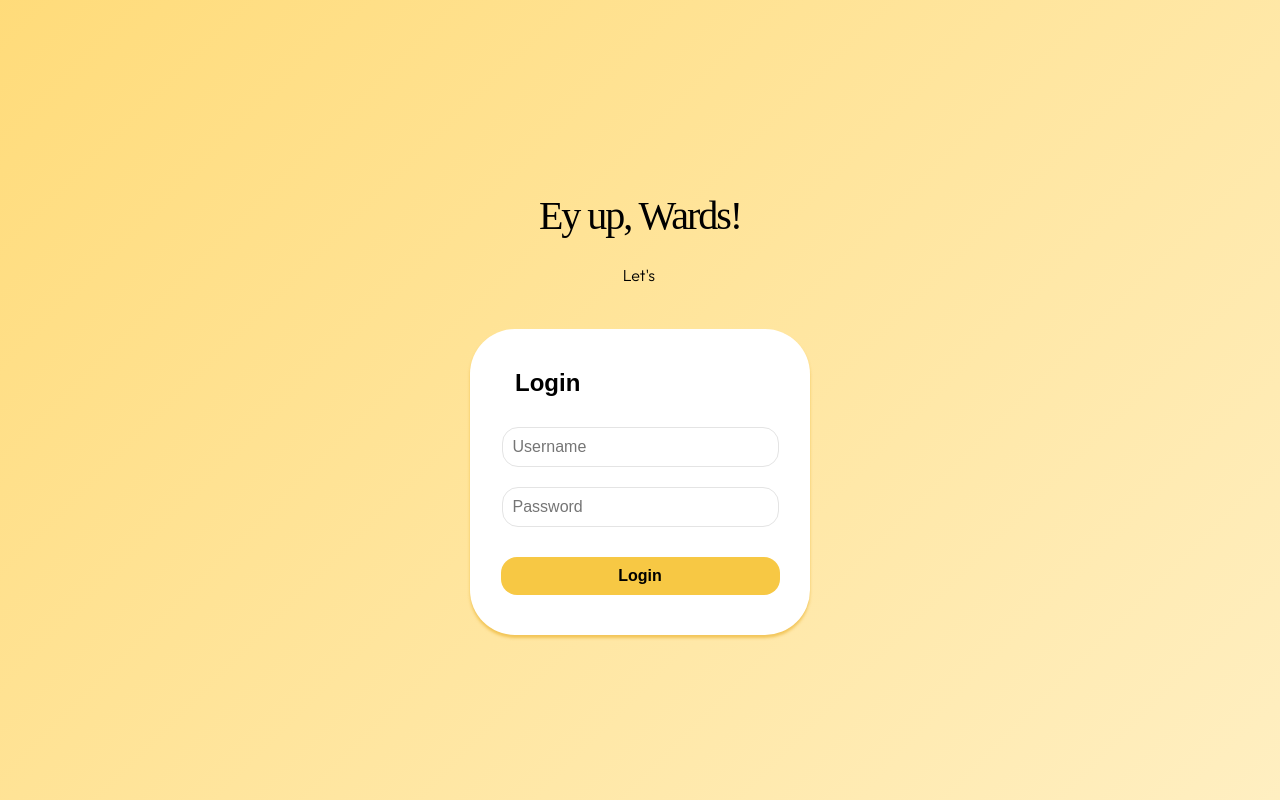
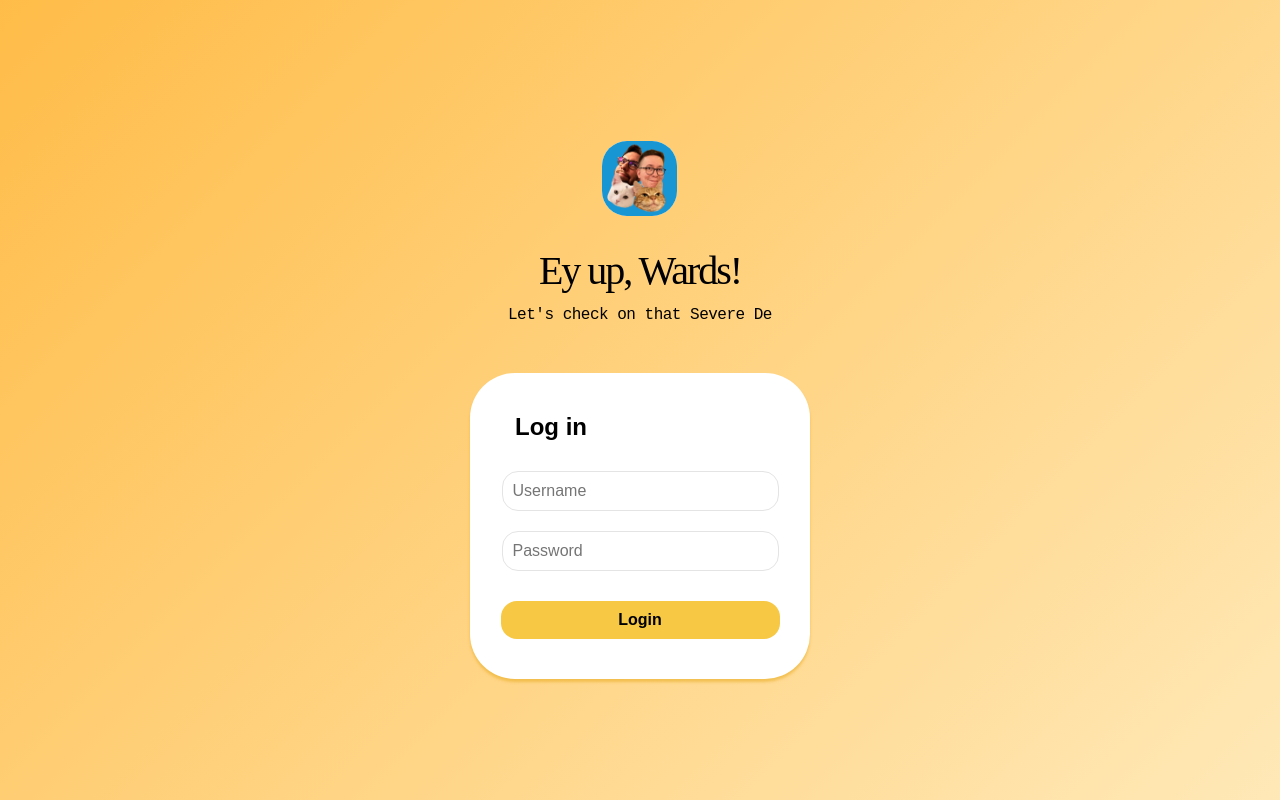
Before and after one commit to jackieldn/ward-family, a Flask app: page /login in a window 1280 px wide. Run offline with Flask 3, Linux system fonts and the light colour scheme; some web fonts are replaced.

Commit message:
Login page design tweaks

```diff
--- a/templates/login.html
+++ b/templates/login.html
@@ -11,13 +11,20 @@
     <link rel="apple-touch-icon" sizes="180x180" href="{{ url_for('static', filename='images/apple-touch-icon.png') }}">
     <link rel="icon" type="image/png" sizes="192x192" href="{{ url_for('static', filename='images/android-chrome-192x192.png') }}">
     <link rel="icon" type="image/png" sizes="512x512" href="{{ url_for('static', filename='images/android-chrome-512x512.png') }}">
-
     <link rel="preconnect" href="https://fonts.googleapis.com">
     <link rel="preconnect" href="https://fonts.gstatic.com" crossorigin>
     <script src="{{ url_for('static', filename='tfl-updates.js') }}" defer></script>
     <link href="https://fonts.googleapis.com/css2?family=Outfit:wght@100..900&family=Ovo&family=Radley&display=swap" rel="stylesheet">
 
     <style>
+
+        .page-logo {
+            width: 75px;
+            height: 75px;
+            border-radius: 25px;
+            background-color: white;
+            margin-top: 20px;
+        }
                 body {
             display: flex;
             flex-direction: column; /* Ensure elements are stacked vertically */
@@ -25,7 +32,7 @@
             align-items: center;
             height: 100vh;
             margin: 0;
-            background: linear-gradient(-45deg, #ffda76, #fff4d4, #ffda75, #fff9dd);
+            background: linear-gradient(-45deg, #ffda76, #fff4d4, #ffb940, #fff9dd);
             background-size: 400% 400%;
             animation: backgroundAnimation 10s ease infinite;
             font-family: Arial, sans-serif;
@@ -38,9 +45,42 @@
             100% { background-position: 0% 50%; }
         }
 
+        @media (max-width: 768px) {
+
             .typewriter-container {
+        padding-bottom: 10px;
+        margin-bottom: 10px;
+        max-width: 100%;
+    }
+
+    .typewriter {
+        font-size: 14px !important; /* Smaller font for mobile */
+        line-height: 1.5; /* Improve readability on mobile */
+    }
+    body {
+        justify-content: flex-start !important; /* Align from top */
+        padding-top: 30px; /* Add spacing from top */
+    }
+
+    .login-container {
+        margin-top: 5px; /* Adjust spacing */
+        padding: 15px; /* Add padding for smaller screens */
+    }
+}
+
+            .title-container {
+                margin-bottom: 10px;
                 text-align: center;
-            min-height: 30px;
+            }
+
+            .typewriter-container {
+            display: flex;
+            justify-content: center;
+            align-items: center;
+            padding-bottom: 10px;
+            overflow: hidden; /* Prevents cursor from escaping */
+            max-width: 100%; /* Limits width */
+            width: fit-content; /* Shrinks to fit text */
 }
 
         h1 {
@@ -48,26 +88,23 @@
             font-size: 40px;
             font-weight: 400;
             font-family: 'Radley', serif;
-            margin-bottom: 10px;
+            margin-bottom: -17px;
             font-style: normal;
             letter-spacing: -2px;
         }
 
         .typewriter {
-        font-family: "Outfit", serif;
-        font-optical-sizing: auto;
-        font-weight: 300;
-        min-height: 24px;
-        font-style: normal;
-        white-space: nowrap;
-        overflow: hidden;
-        border-right: 2px solid black;
-        width: 0;
-        animation: typing 2s steps(30, end) forwards, blink-caret 0.75s step-end infinite;
-        min-height: 24px;
-        min-width: 250px; /* Prevents collapsing when text disappears */
-        display: inline-block; /* Keeps space reserved */
-        animation: blink-caret 0.75s step-end infinite;
+    font-family: "Courier New", monospace;
+    font-size: 16px;
+    letter-spacing: -0.5px;
+    text-align: center;
+    white-space: pre-wrap; /* Wrap text and keep line breaks */
+    word-break: break-word; /* Prevent overflow */
+    overflow-wrap: break-word;
+    display: inline-block;
+    height: auto; /* Adjust for multiple lines */
+    line-height: 1.5;
+    padding-top: 0px;
 }
 
         @keyframes typing {
@@ -76,7 +113,8 @@
         }
 
         @keyframes blink-caret {
-            50% { border-color: transparent; }
+            from, to { border-color: transparent; }
+            50% { border-color: black; }
         }
 
         .login-container {
@@ -89,6 +127,7 @@
     margin-top: 20px;
     transform: translateY(50px);
     opacity: 0;
+    transition: all 0.4s ease-in-out; /* Smooth transition for height */
     animation: fadeInSlide 0.8s ease-out forwards;
 }
 
@@ -110,8 +149,10 @@
     box-shadow: 0px 3px 3px rgba(232, 173, 33, 0.579);
     text-align: center;
     width: 300px;
+    margin-top: 20px;
     transform: translateY(50px);
     opacity: 0;
+    transition: margin-top 0.3s ease-in-out, height 0.3s ease-in-out;
     animation: fadeInSlide 0.8s ease-out forwards;
 }
 
@@ -169,12 +210,18 @@
     </style>
 </head>
 <body>
+            <!-- Title Section -->
+            <div class="title-container">
+                <img src="{{ url_for('static', filename='images/logo.png') }}" alt="Logo" class="page-logo">
+                <h1>Ey up, Wards!</h1>
+            </div>
+
+            <!-- Typewriter Section -->
             <div class="typewriter-container">
-        <h1>Ey up, Wards!</h1>
                 <p id="animated-text" class="typewriter">&nbsp;</p>
             </div>
     <div class="login-container">
-        <h2>Login</h2>
+        <h2>Log in</h2>
         {% with messages = get_flashed_messages(with_categories=true) %}
             {% if messages %}
                 {% for category, message in messages %}
@@ -191,9 +238,10 @@
 
     <script>
         const sentences = [
+            "When you flick the switch, the light comes on",
             "Let's check on that Severe Delay!",
             "Feeling the budget pain?",
-    "The perfect time to check on Pumpkin's meds."
+            "Time to check Pumpkin's meds?"
         ];
 
         let sentenceIndex = 0;
@@ -201,30 +249,32 @@
 
 function typeSentence(sentence, callback) {
     let i = 0;
-    textElement.innerHTML = "";
-    textElement.style.width = "auto"; // Prevents the text container from collapsing
+    textElement.style.whiteSpace = "pre-wrap"; // Multi-line support
+    textElement.innerHTML = "&nbsp;"; // Placeholder
     function type() {
         if (i < sentence.length) {
-            textElement.innerHTML += sentence.charAt(i);
+            textElement.innerHTML = sentence.substring(0, i + 1) + "\u200B"; // Zero-width space
             i++;
-            setTimeout(type, 100);
+            setTimeout(type, 50);
         } else {
-            setTimeout(() => deleteSentence(callback), 2000);
+            setTimeout(() => deleteSentence(callback), 1500);
         }
     }
     type();
 }
 
+
         function deleteSentence(callback) {
     let currentText = textElement.innerHTML;
+
     function erase() {
         if (currentText.length > 0) {
             currentText = currentText.slice(0, -1);
-            textElement.innerHTML = currentText;
-            setTimeout(erase, 50);
+            textElement.innerHTML = currentText + "&nbsp;"; // Keeps width during deletion
+            setTimeout(erase, 25);
         } else {
-            textElement.innerHTML = "&nbsp;"; // Keeps a space to avoid shrinking
-            setTimeout(callback, 500); // Small delay before typing next sentence
+            textElement.innerHTML = "&nbsp;"; // Keeps placeholder
+            setTimeout(callback, 300);
         }
     }
     erase();
@@ -239,7 +289,7 @@
 
         // Start the cycle
         cycleSentences();
+        </script>
 
-    </script>
 </body>
 </html>
```
Lines whose indentation alone changed are shown as unchanged.
